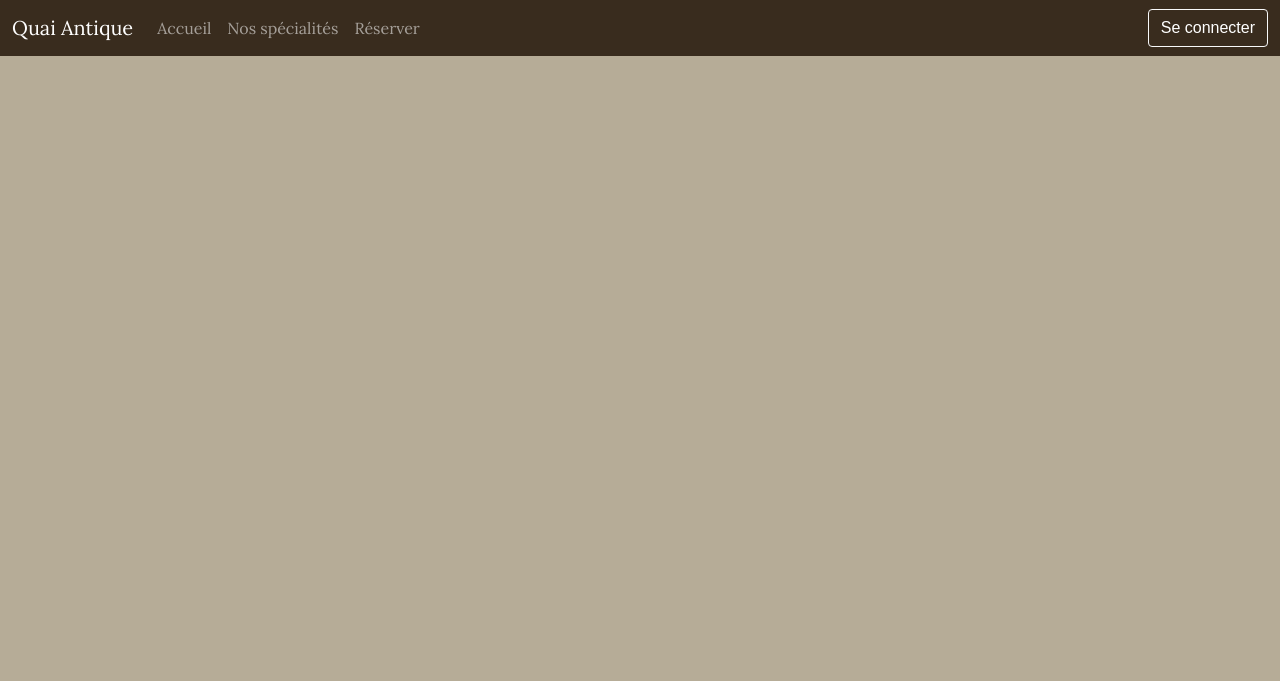
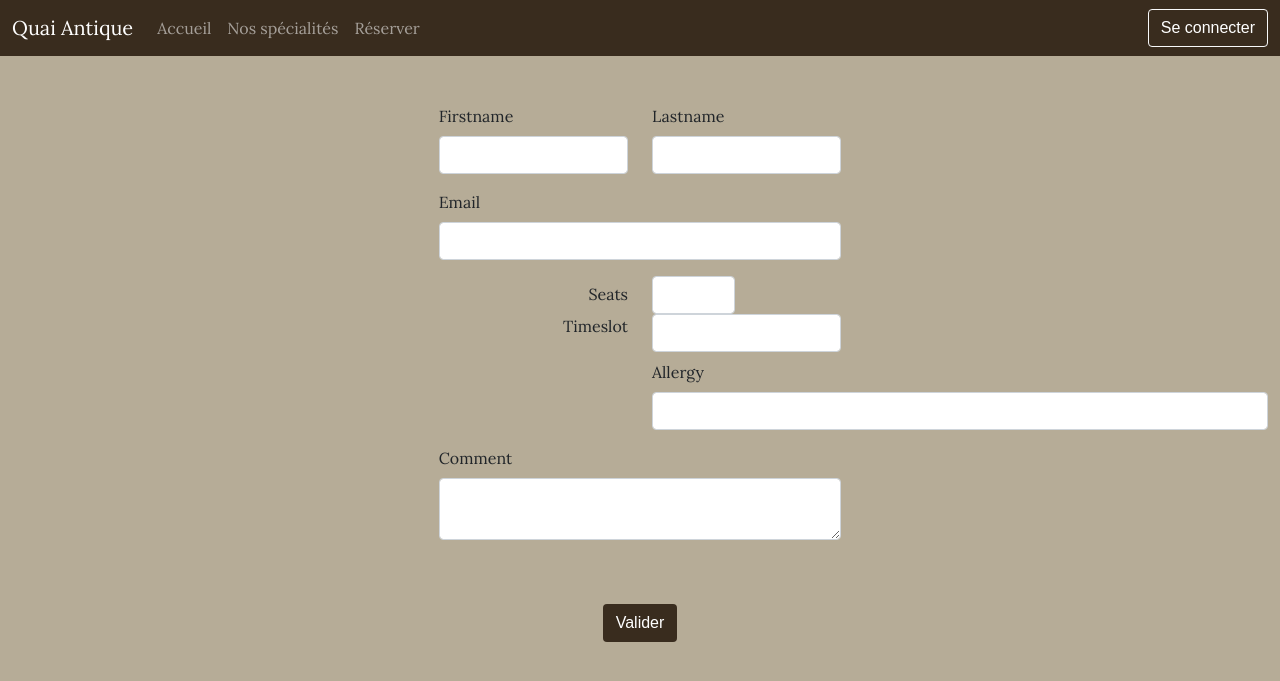
Before and after one commit to Thioni/Resto-Quai-Antique, a Symfony app: template templates/booking/create.html.twig in a window 1280 px wide. Shown: the top 681 px of the page. Run offline with Twig, Linux system fonts and the light colour scheme; the template is opened without the code that fills it, so the values that code supplies are empty; form fields are guessed from the names that the template uses; some libraries are stand-ins or nearby versions; some web fonts are replaced.

Commit message:
Updated BookingType and BookingController

```diff
--- a/public/CSS/style.css
+++ b/public/CSS/style.css
@@ -61,6 +61,10 @@ nav, .btn, .dishNameList, .dishName {
     max-height: 80px;
 }
 
+.test {
+    height: 100px;
+}
+
 @media screen and (min-width : 756px) {
     .descBox {
         height: 190px;
--- a/templates/booking/create.html.twig
+++ b/templates/booking/create.html.twig
@@ -4,10 +4,59 @@
 
 {% block body %}
 
-    {{ form_start(form) }}
+    <div class="container-fluid">
 
+        {{ form_start(form) }}
 
+        <div class="row justify-content-center mt-5">
+             <div class="col-12 col-lg-4 col-xl-2">
+                 {{ form_row(form.firstname) }}
+             </div>
+             <div class="col-12 col-lg-4 col-xl-2">
+                 {{ form_row(form.lastname) }}
+             </div>
+        </div>
+        <div class="row justify-content-center">
+                <div class="col-12 col-lg-6 col-xl-4">
+                    {{ form_row(form.email) }}
+                </div>
+        </div>
+        <div class="row justify-content-start">
+                <div class="col-6 col-xl-6 align-self-end text-start
+                text-lg-end">
+                            {{ form_label(form.seats) }}
+                </div>
+                <div class="col-3 col-lg-2 col-xl-1">
+                            {{ form_widget(form.seats) }}
+                </div>
+                <div class="col-6 col-lg-6 col-xl-6
+                text-lg-end">
+                            {{ form_label(form.timeslot) }}
+                </div>
+                <div class="col-6 col-lg-4 col-xl-2">
+                            {{ form_widget(form.timeslot) }}
+                </div>
+        </div>
+        <div class="row justify-content-end mt-2">
+                <div class="col-12 col-lg-6">
+                    {{ form_row(form.allergy) }}
+                </div>
+        </div>
+        <div class="row justify-content-center">
+                <div class="col-12 col-lg-6 col-xl-4">
+                    {{ form_row(form.comment) }}
+                </div>
+        </div>
 
-    {{ form_end(form) }}
+        <div class="row">
+            <div class="col text-center mt-5">
+                <input type="submit" value="Valider" class="btn">
+            </div>
+        </div>
+
+        {{ form_rest(form) }}
+        {{ form_end(form) }}
+
+    </div>
 
 {% endblock %}
```
Also changed, not shown: src/Controller/BookingController.php (+11 -1 lines), src/Form/BookingType.php (+19 -5 lines).
